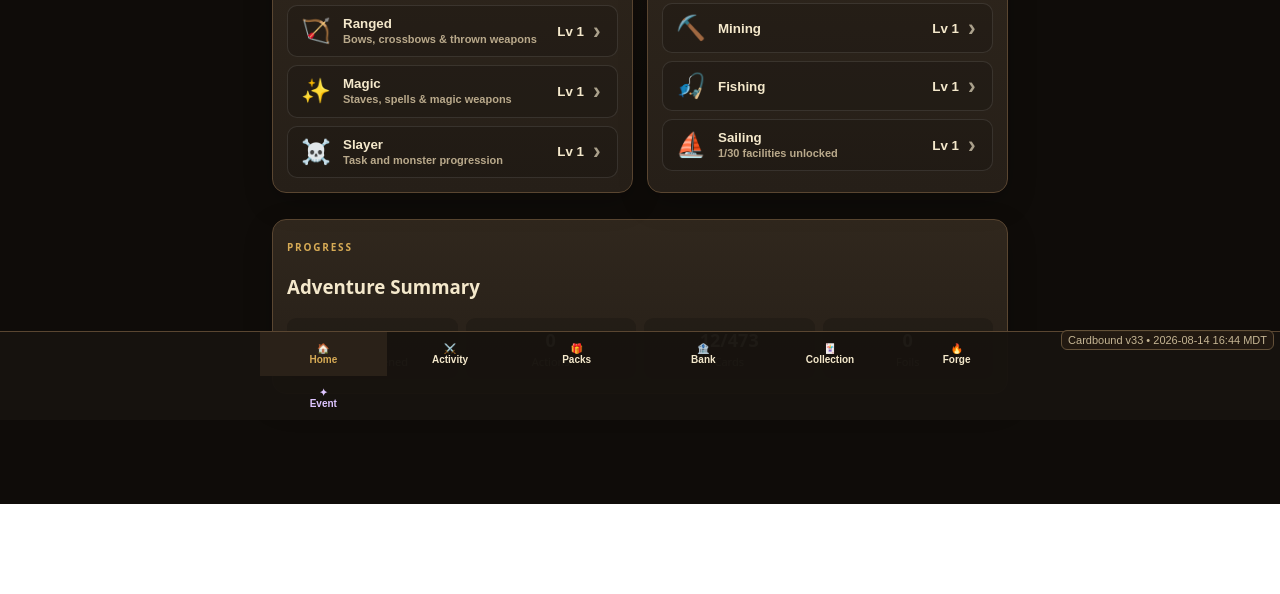
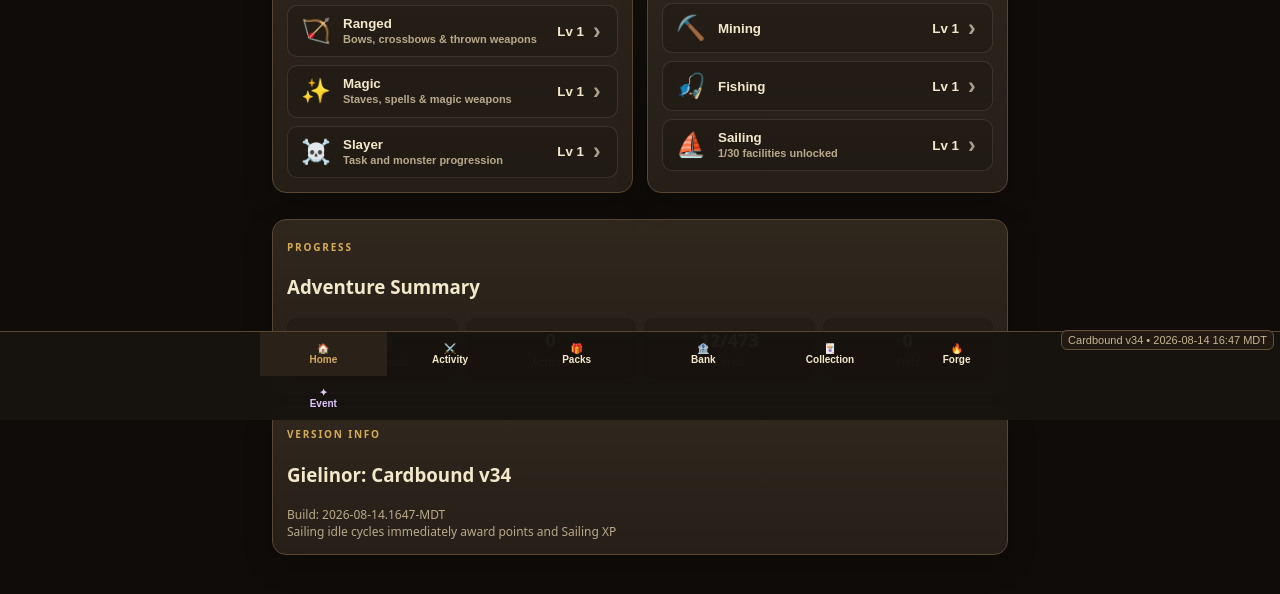
Before and after one commit to Setetchie/gielinor-cardbound, a plain HTML site: page index.html in a window 1280 px wide. Shown: the part 380-974 px from the top of the page. Before the commit the page ends 884 px from the top, so only its background shows below. Drawn offline with Linux system fonts and the light colour scheme.

Commit message:
Load v34 Sailing idle fix and update build stamp

```diff
--- a/index.html
+++ b/index.html
@@ -24,8 +24,8 @@
 </head>
 <body>
   <div id="app"></div>
-  <div id="cardbound-build-stamp" style="position:fixed;right:6px;bottom:70px;z-index:99999;background:#241b12;color:#d9c9a4;border:1px solid #6d593f;border-radius:6px;padding:3px 6px;font:11px sans-serif;opacity:.9;pointer-events:none">Cardbound v33 • 2026-08-14 16:44 MDT</div>
-  <script>window.CARDBOUND_VERSION='v33';window.CARDBOUND_BUILD='2026-08-14.1644-MDT';</script>
+  <div id="cardbound-build-stamp" style="position:fixed;right:6px;bottom:70px;z-index:99999;background:#241b12;color:#d9c9a4;border:1px solid #6d593f;border-radius:6px;padding:3px 6px;font:11px sans-serif;opacity:.9;pointer-events:none">Cardbound v34 • 2026-08-14 16:47 MDT</div>
+  <script>window.CARDBOUND_VERSION='v34';window.CARDBOUND_BUILD='2026-08-14.1647-MDT';</script>
   <script src="app.js"></script>
   <script src="upgrade.js"></script>
   <script src="progression-v2.js"></script>
@@ -48,6 +48,7 @@
   <script src="activity-filters-v21.js"></script>
   <script src="home-groups-v23.js"></script>
   <script src="sailing-native-v33.js"></script>
+  <script src="sailing-idle-v34.js"></script>
   <script>
     render();
     if('serviceWorker' in navigator){
```
